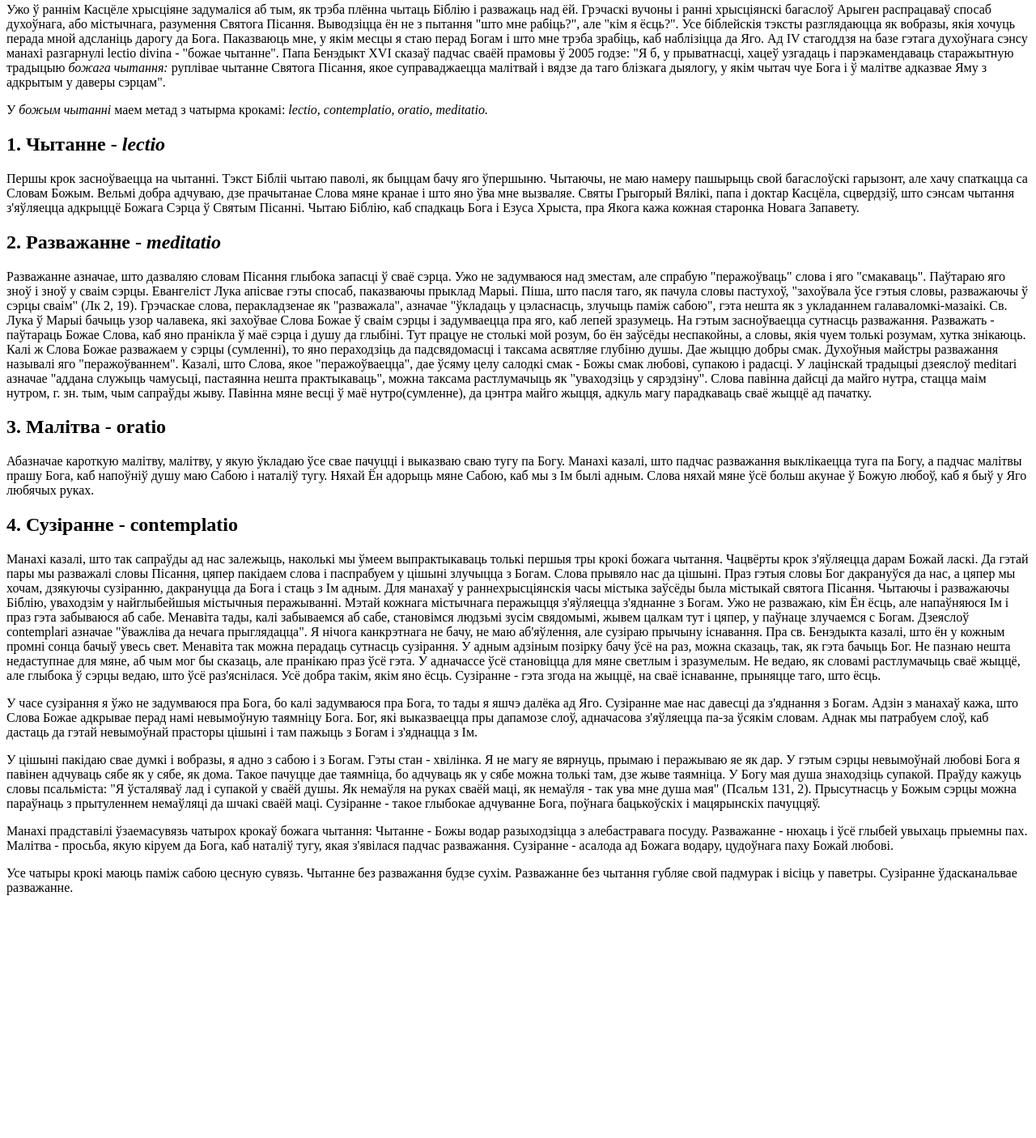
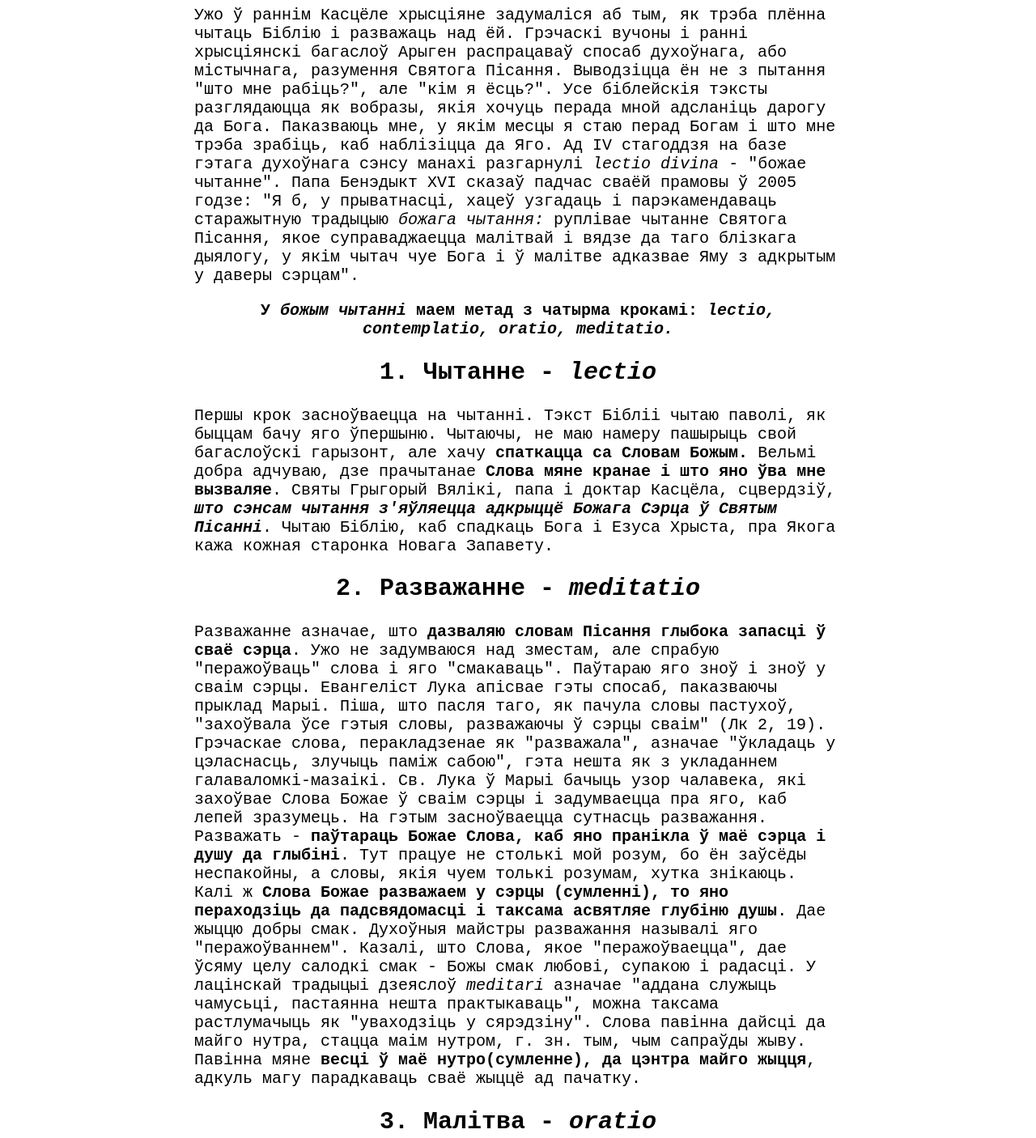
Before and after one commit to akhremYuri/LEGIO_MARIAE, a plain HTML site: page stand/pages/lectioDivina.html in a window 1280 px wide. Shown: the part 77-1483 px from the top of the page at 81% size. Before the commit the page ends 1199 px from the top, so only its background shows below. Drawn offline with Linux system fonts and the light colour scheme.

Commit message:
add style to lectio divina

```diff
--- /dev/null
+++ b/stand/css/temp.css
@@ -0,0 +1,37 @@
+html{
+  font-size: 10px;
+}
+
+body{
+  font-family: 'Courier New', Courier, monospace;
+  font-size: 2rem;
+}
+
+article{
+  max-width: 800px;
+  width: 100%;
+  margin: 0 auto;
+  padding: 0 20px;
+}
+
+h1, h2 {
+  text-align: center;
+}
+
+.cBold {
+  font-weight: bold;
+}
+
+.cItalic {
+  font-style: italic;
+}
+
+.cCenter {
+  text-align: center;
+}
+
+@media screen and (max-width: 600px){
+  body {
+    font-size: 1.8rem;
+  }
+}
--- a/stand/pages/lectioDivina.html
+++ b/stand/pages/lectioDivina.html
@@ -1,134 +1,175 @@
 <!DOCTYPE html>
-<html lang="en">
+<html lang="be">
   <head>
     <meta charset="UTF-8" />
     <meta http-equiv="X-UA-Compatible" content="IE=edge" />
     <meta name="viewport" content="width=device-width, initial-scale=1.0" />
+    <link rel="stylesheet" href="../css/temp.css" />
+    <meta
+      name="description"
+      content="Краткое изложение что такое lectio divina"
+    />
     <title>lectio divina</title>
   </head>
   <body>
-    <h1>Што такое lectio divina?</h1>
+    <article>
+      <h1>Што такое <span class="cItalic">lectio divina</span>?</h1>
       <p>
         Ужо ў раннім Касцёле хрысціяне задумаліся аб тым, як трэба плённа чытаць
         Біблію і разважаць над ёй. Грэчаскі вучоны і ранні хрысціянскі багаслоў
         Арыген распрацаваў спосаб духоўнага, або містычнага, разумення Святога
-      Пісання. Выводзіцца ён не з пытання "што мне рабіць?", але "кім я ёсць?".
-      Усе біблейскія тэксты разглядаюцца як вобразы, якія хочуць перада мной
-      адсланіць дарогу да Бога. Паказваюць мне, у якім месцы я стаю перад Богам
-      і што мне трэба зрабіць, каб наблізіцца да Яго. Ад IV стагоддзя на базе
-      гэтага духоўнага сэнсу манахі разгарнулі lectio divina - "божае чытанне".
-      Папа Бенэдыкт XVI сказаў падчас сваёй прамовы ў 2005 годзе: "Я б, у
+        Пісання. Выводзіцца ён не з пытання "што мне рабіць?", але "кім я
+        ёсць?". Усе біблейскія тэксты разглядаюцца як вобразы, якія хочуць
+        перада мной адсланіць дарогу да Бога. Паказваюць мне, у якім месцы я
+        стаю перад Богам і што мне трэба зрабіць, каб наблізіцца да Яго. Ад IV
+        стагоддзя на базе гэтага духоўнага сэнсу манахі разгарнулі
+        <span class="cItalic">lectio divina</span> - "божае чытанне". Папа
+        Бенэдыкт XVI сказаў падчас сваёй прамовы ў 2005 годзе: "Я б, у
         прыватнасці, хацеў узгадаць і парэкамендаваць старажытную традыцыю
-      <em>божага чытання:</em> руплівае чытанне Святога Пісання, якое
-      суправаджаецца малітвай і вядзе да таго блізкага дыялогу, у якім чытач чуе
-      Бога і ў малітве адказвае Яму з адкрытым у даверы сэрцам".
+        <span class="cItalic">божага чытання:</span> руплівае чытанне Святога
+        Пісання, якое суправаджаецца малітвай і вядзе да таго блізкага дыялогу,
+        у якім чытач чуе Бога і ў малітве адказвае Яму з адкрытым у даверы
+        сэрцам".
       </p>
-    <p>
-      У <em>божым чытанні</em> маем метад з чатырма крокамі:
-      <em>lectio, contemplatio, oratio, meditatio.</em>
+      <p class="cBold cCenter">
+        У <span class="cItalic">божым чытанні</span> маем метад з чатырма
+        крокамі:
+        <span class="cItalic">lectio, contemplatio, oratio, meditatio.</span>
       </p>
       <h2>1. Чытанне - <em>lectio</em></h2>
       <p>
         Першы крок засноўваецца на чытанні. Тэкст Бібліі чытаю паволі, як быццам
         бачу яго ўпершыню. Чытаючы, не маю намеру пашырыць свой багаслоўскі
-      гарызонт, але хачу <span>спаткацца са Словам Божым.</span> Вельмі добра
-      адчуваю, дзе прачытанае Слова мяне кранае і што яно ўва мне вызваляе.
-      Святы Грыгорый Вялікі, папа і доктар Касцёла, сцвердзіў, што сэнсам
-      чытання з'яўляецца адкрыццё Божага Сэрца ў Святым Пісанні. Чытаю Біблію,
-      каб спадкаць Бога і Езуса Хрыста, пра Якога кажа кожная старонка Новага
-      Запавету.
+        гарызонт, але хачу
+        <span class="cBold">спаткацца са Словам Божым.</span> Вельмі добра
+        адчуваю, дзе прачытанае
+        <span class="cBold">Слова мяне кранае і што яно ўва мне вызваляе</span>.
+        Святы Грыгорый Вялікі, папа і доктар Касцёла, сцвердзіў,
+        <span class="cItalic cBold"
+          >што сэнсам чытання з'яўляецца адкрыццё Божага Сэрца ў Святым
+          Пісанні</span
+        >. Чытаю Біблію, каб спадкаць Бога і Езуса Хрыста, пра Якога кажа кожная
+        старонка Новага Запавету.
       </p>
       <h2>2. Разважанне - <em>meditatio</em></h2>
       <p>
-      Разважанне азначае, што дазваляю словам Пісання глыбока запасці ў сваё
-      сэрца. Ужо не задумваюся над зместам, але спрабую "перажоўваць" слова і
-      яго "смакаваць". Паўтараю яго зноў і зноў у сваім сэрцы. Евангеліст Лука
+        Разважанне азначае, што
+        <span class="cBold"
+          >дазваляю словам Пісання глыбока запасці ў сваё сэрца</span
+        >. Ужо не задумваюся над зместам, але спрабую "перажоўваць" слова і яго
+        "смакаваць". Паўтараю яго зноў і зноў у сваім сэрцы. Евангеліст Лука
         апісвае гэты спосаб, паказваючы прыклад Марыі. Піша, што пасля таго, як
         пачула словы пастухоў, "захоўвала ўсе гэтыя словы, разважаючы ў сэрцы
-      сваім" (Лк 2, 19). Грэчаскае слова, перакладзенае як "разважала", азначае
-      "ўкладаць у цэласнасць, злучыць паміж сабою", гэта нешта як з укладаннем
-      галаваломкі-мазаікі. Св. Лука ў Марыі бачыць узор чалавека, які захоўвае
-      Слова Божае ў сваім сэрцы і задумваецца пра яго, каб лепей зразумець. На
-      гэтым засноўваецца сутнасць разважання. Разважать - паўтараць Божае Слова,
-      каб яно пранікла ў маё сэрца і душу да глыбіні. Тут працуе не столькі мой
-      розум, бо ён заўсёды неспакойны, а словы, якія чуем толькі розумам, хутка
-      знікаюць. Калі ж Слова Божае разважаем у сэрцы (сумленні), то яно
-      пераходзіць да падсвядомасці і таксама асвятляе глубіню душы. Дае жыццю
-      добры смак. Духоўныя майстры разважання называлі яго "перажоўваннем".
-      Казалі, што Слова, якое "перажоўваецца", дае ўсяму целу салодкі смак -
-      Божы смак любові, супакою і радасці. У лацінскай традыцыі дзеяслоў
-      meditari азначае "аддана служыць чамусьці, пастаянна нешта практыкаваць",
-      можна таксама растлумачыць як "уваходзіць у сярэдзіну". Слова павінна
-      дайсці да майго нутра, стацца маім нутром, г. зн. тым, чым сапраўды жыву.
-      Павінна мяне весці ў маё нутро(сумленне), да цэнтра майго жыцця, адкуль
-      магу парадкаваць сваё жыццё ад пачатку.
+        сваім" (Лк 2, 19). Грэчаскае слова, перакладзенае як "разважала",
+        азначае "ўкладаць у цэласнасць, злучыць паміж сабою", гэта нешта як з
+        укладаннем галаваломкі-мазаікі. Св. Лука ў Марыі бачыць узор чалавека,
+        які захоўвае Слова Божае ў сваім сэрцы і задумваецца пра яго, каб лепей
+        зразумець. На гэтым засноўваецца сутнасць разважання. Разважать -
+        <span class="cBold"
+          >паўтараць Божае Слова, каб яно пранікла ў маё сэрца і душу да
+          глыбіні</span
+        >. Тут працуе не столькі мой розум, бо ён заўсёды неспакойны, а словы,
+        якія чуем толькі розумам, хутка знікаюць. Калі ж
+        <span class="cBold"
+          >Слова Божае разважаем у сэрцы (сумленні), то яно пераходзіць да
+          падсвядомасці і таксама асвятляе глубіню душы</span
+        >. Дае жыццю добры смак. Духоўныя майстры разважання называлі яго
+        "перажоўваннем". Казалі, што Слова, якое "перажоўваецца", дае ўсяму целу
+        салодкі смак - Божы смак любові, супакою і радасці. У лацінскай традыцыі
+        дзеяслоў <span class="cItalic">meditari</span> азначае "аддана служыць
+        чамусьці, пастаянна нешта практыкаваць", можна таксама растлумачыць як
+        "уваходзіць у сярэдзіну". Слова павінна дайсці да майго нутра, стацца
+        маім нутром, г. зн. тым, чым сапраўды жыву. Павінна мяне
+        <span class="cBold"
+          >весці ў маё нутро(сумленне), да цэнтра майго жыцця</span
+        >, адкуль магу парадкаваць сваё жыццё ад пачатку.
       </p>
-    <h2>3. Малітва - oratio</h2>
+      <h2>3. Малітва - <em>oratio</em></h2>
       <p>
         Абазначае кароткую малітву, малітву, у якую ўкладаю ўсе свае пачуцці і
         выказваю сваю тугу па Богу. Манахі казалі, што падчас разважання
-      выклікаецца туга па Богу, а падчас малітвы прашу Бога, каб напоўніў душу
-      маю Сабою і наталіў тугу. Няхай Ён адорыць мяне Сабою, каб мы з Ім былі
-      адным. Слова няхай мяне ўсё больш акунае ў Божую любоў, каб я быў у Яго
-      любячых руках.
+        выклікаецца туга па Богу, а
+        <span class="cBold"
+          >падчас малітвы прашу Бога, каб напоўніў душу маю Сабою і наталіў
+          тугу</span
+        >. Няхай Ён адорыць мяне Сабою, каб мы з Ім былі адным. Слова няхай мяне
+        ўсё больш акунае ў Божую любоў, каб я быў у Яго любячых руках.
       </p>
-    <h2>4. Сузіранне - contemplatio</h2>
+      <h2>4. Сузіранне - <em>contemplatio</em></h2>
       <p>
         Манахі казалі, што так сапраўды ад нас залежыць, наколькі мы ўмеем
-      выпрактыкаваць толькі першыя тры крокі божага чытання. Чацвёрты крок
-      з'яўляецца дарам Божай ласкі. Да гэтай пары мы разважалі словы Пісання,
-      цяпер пакідаем слова і паспрабуем у цішыні злучыцца з Богам. Слова прывяло
-      нас да цішыні. Праз гэтыя словы Бог дакрануўся да нас, а цяпер мы хочам,
-      дзякуючы сузіранню, дакрануцца да Бога і стаць з Ім адным. Для манахаў у
-      раннехрысціянскія часы містыка заўсёды была містыкай святога Пісання.
-      Чытаючы і разважаючы Біблію, уваходзім у найглыбейшыя містычныя
-      перажыванні. Мэтай кожнага містычнага перажыцця з'яўляецца з'яднанне з
-      Богам. Ужо не разважаю, кім Ён ёсць, але напаўняюся Ім і праз гэта
-      забываюся аб сабе. Менавіта тады, калі забываемся аб сабе, становімся
-      людзьмі зусім свядомымі, жывем цалкам тут і цяпер, у паўнаце злучаемся с
-      Богам. Дзеяслоў contemplari азначае "ўважліва да нечага прыглядацца". Я
+        выпрактыкаваць толькі першыя тры крокі
+        <span class="cItalic">божага чытання</span>.
+        <span class="cBold">Чацвёрты крок з'яўляецца дарам Божай ласкі</span>.
+        Да гэтай пары мы разважалі словы Пісання, цяпер пакідаем слова і
+        паспрабуем <span class="cBold">у цішыні злучыцца з Богам</span>. Слова
+        прывяло нас да цішыні. Праз гэтыя словы Бог дакрануўся да нас, а цяпер
+        мы хочам,
+        <span class="cBold"
+          >дзякуючы сузіранню, дакрануцца да Бога і стаць з Ім адным</span
+        >. Для манахаў у раннехрысціянскія часы містыка заўсёды была містыкай
+        святога Пісання. Чытаючы і разважаючы Біблію, уваходзім у найглыбейшыя
+        містычныя перажыванні. Мэтай кожнага містычнага перажыцця з'яўляецца
+        з'яднанне з Богам. Ужо не разважаю, кім Ён ёсць, але напаўняюся Ім і
+        праз гэта забываюся аб сабе. Менавіта
+        <span class="cBold"
+          >тады, калі забываемся аб сабе, становімся людзьмі зусім свядомымі,
+          жывем цалкам тут і цяпер, у паўнаце злучаемся с Богам</span
+        >. Дзеяслоў contemplari азначае "ўважліва да нечага прыглядацца". Я
         нічога канкрэтнага не бачу, не маю аб'яўлення, але сузіраю прычыну
         існавання. Пра св. Бенэдыкта казалі, што ён у кожным промні сонца бачыў
         увесь свет. Менавіта так можна перадаць сутнасць сузірання. У адным
         адзіным позірку бачу ўсё на раз, можна сказаць, так, як гэта бачыць Бог.
-      Не пазнаю нешта недаступнае для мяне, аб чым мог бы сказаць, але пранікаю
-      праз ўсё гэта. У адначассе ўсё становіцца для мяне светлым і зразумелым.
-      Не ведаю, як словамі растлумачыць сваё жыццё, але глыбока ў сэрцы ведаю,
-      што ўсё раз'яснілася. Усё добра такім, якім яно ёсць. Сузіранне - гэта
-      згода на жыццё, на сваё існаванне, прыняцце таго, што ёсць.
+        Не пазнаю нешта недаступнае для мяне, аб чым мог бы сказаць, але
+        пранікаю праз ўсё гэта. У адначассе ўсё становіцца для мяне светлым і
+        зразумелым. Не ведаю, як словамі растлумачыць сваё жыццё, але глыбока ў
+        сэрцы ведаю, што ўсё раз'яснілася. Усё добра такім, якім яно ёсць.
+        Сузіранне - гэта
+        <span class="cBold"
+          >згода на жыццё, на сваё існаванне, прыняцце таго, што ёсць</span
+        >.
       </p>
       <p>
         У часе сузірання я ўжо не задумваюся пра Бога, бо калі задумваюся пра
-      Бога, то тады я яшчэ далёка ад Яго. Сузіранне мае нас давесці да з'яднання
-      з Богам. Адзін з манахаў кажа, што Слова Божае адкрывае перад намі
-      невымоўную таямніцу Бога. Бог, які выказваецца пры дапамозе слоў,
-      адначасова з'яўляецца па-за ўсякім словам. Аднак мы патрабуем слоў, каб
-      дастаць да гэтай невымоўнай прасторы цішыні і там пажыць з Богам і
-      з'яднацца з Ім.
+        Бога, то тады я яшчэ далёка ад Яго. Сузіранне мае нас
+        <span class="cBold">давесці да з'яднання з Богам</span>. Адзін з манахаў
+        кажа, што Слова Божае адкрывае перад намі
+        <span class="cItalic">невымоўную </span>таямніцу Бога. Бог, які
+        выказваецца пры дапамозе слоў, адначасова з'яўляецца па-за ўсякім
+        словам. Аднак мы патрабуем слоў, каб дастаць да гэтай невымоўнай
+        прасторы цішыні і там пажыць з Богам і з'яднацца з Ім.
       </p>
       <p>
-      У цішыні пакідаю свае думкі і вобразы, я адно з сабою і з Богам. Гэты стан
-      - хвілінка. Я не магу яе вярнуць, прымаю і перажываю яе як дар. У гэтым
-      сэрцы невымоўнай любові Бога я павінен адчуваць сябе як у сябе, як дома.
-      Такое пачуцце дае таямніца, бо адчуваць як у сябе можна толькі там, дзе
-      жыве таямніца. У Богу мая душа знаходзіць супакой. Праўду кажуць словы
-      псальміста: "Я ўсталяваў лад і супакой у сваёй душы. Як немаўля на руках
-      сваёй маці, як немаўля - так ува мне душа мая" (Псальм 131, 2).
-      Прысутнасць у Божым сэрцы можна параўнаць з прытуленнем немаўляці да шчакі
-      сваёй маці. Сузіранне - такое глыбокае адчуванне Бога, поўнага бацькоўскіх
-      і мацярынскіх пачуццяў.
+        У цішыні пакідаю свае думкі і вобразы, я адно з сабою і з Богам. Гэты
+        стан - хвілінка. Я не магу яе вярнуць, прымаю і перажываю яе як дар. У
+        гэтым сэрцы невымоўнай любові Бога я павінен адчуваць сябе як у сябе, як
+        дома. Такое пачуцце дае таямніца, бо адчуваць як у сябе можна толькі
+        там, дзе жыве таямніца.
+        <span class="cBold">У Богу мая душа знаходзіць супакой</span>. Праўду
+        кажуць словы псальміста: "Я ўсталяваў лад і супакой у сваёй душы. Як
+        немаўля на руках сваёй маці, як немаўля - так ува мне душа мая" (Псальм
+        131, 2). Прысутнасць у Божым сэрцы можна параўнаць з прытуленнем
+        немаўляці да шчакі сваёй маці. Сузіранне - такое
+        <span class="cBold"
+          >глыбокае адчуванне Бога, поўнага бацькоўскіх і мацярынскіх
+          пачуццяў</span
+        >.
       </p>
       <p>
-      Манахі прадставілі ўзаемасувязь чатырох крокаў божага чытання: Чытанне -
-      Божы водар разыходзіцца з алебастравага посуду. Разважанне - нюхаць і ўсё
-      глыбей увыхаць прыемны пах. Малітва - просьба, якую кіруем да Бога, каб
-      наталіў тугу, якая з'явілася падчас разважання. Сузіранне - асалода ад
-      Божага водару, цудоўнага паху Божай любові.
+        Манахі прадставілі
+        <span class="cBold">ўзаемасувязь чатырох крокаў</span> божага чытання:
+        <span class="cBold">Чытанне</span> - Божы водар разыходзіцца з
+        алебастравага посуду. <span class="cBold">Разважанне</span> - нюхаць і
+        ўсё глыбей увыхаць прыемны пах. <span class="cBold">Малітва</span> -
+        просьба, якую кіруем да Бога, каб наталіў тугу, якая з'явілася падчас
+        разважання. <span class="cBold">Сузіранне</span> - асалода ад Божага
+        водару, цудоўнага паху Божай любові.
       </p>
       <p>
         Усе чатыры крокі маюць паміж сабою цесную сувязь. Чытанне без разважання
         будзе сухім. Разважанне без чытання губляе свой падмурак і вісіць у
         паветры. Сузіранне ўдасканальвае разважанне.
       </p>
+    </article>
   </body>
 </html>
```
Lines whose indentation alone changed are shown as unchanged.
